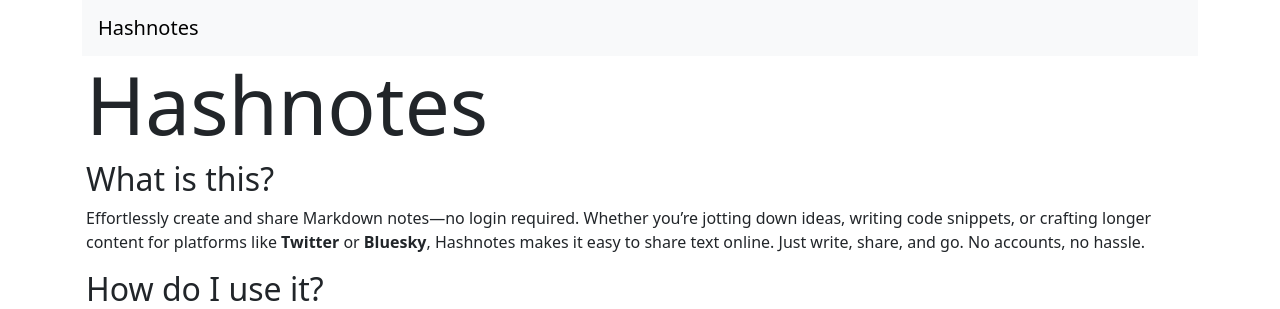
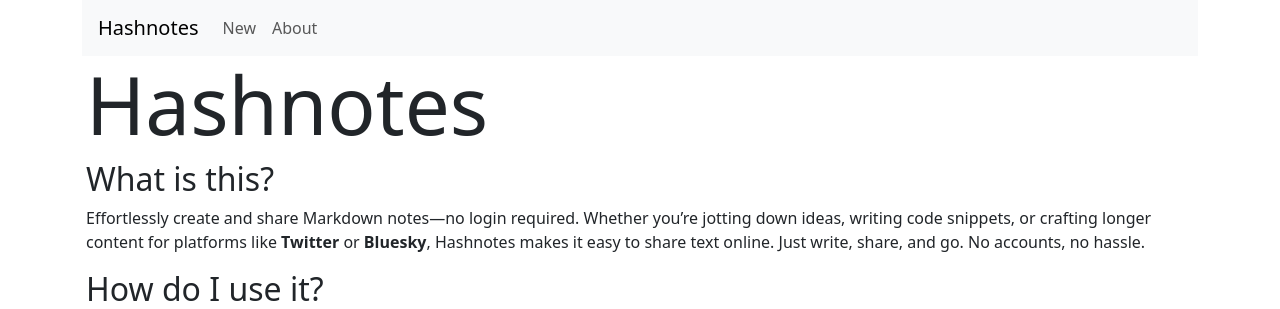
Before and after one commit to chreke/hashnotes, a Flask app: page / in a window 1280 px wide. Shown: the top 309 px of the page. Run offline with Flask 3, Linux system fonts and the light colour scheme.

Commit message:
Alway expand navbar

```diff
--- a/templates/base.html
+++ b/templates/base.html
@@ -16,7 +16,7 @@
 <body>
     <div class="container">
     <!-- Navigation-->
-        <nav class="navbar navbar-light bg-light px-3">
+        <nav class="navbar navbar-light bg-light px-3 navbar-expand">
           <a class="navbar-brand" href="/">Hashnotes</a>
           <div class="collapse navbar-collapse" id="navbarNav">
             <ul class="navbar-nav">
```
